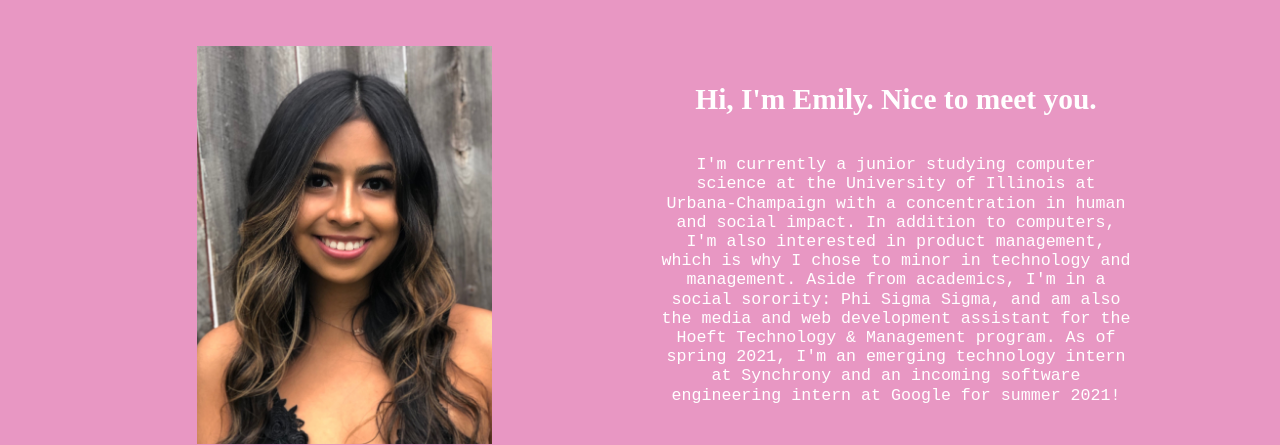
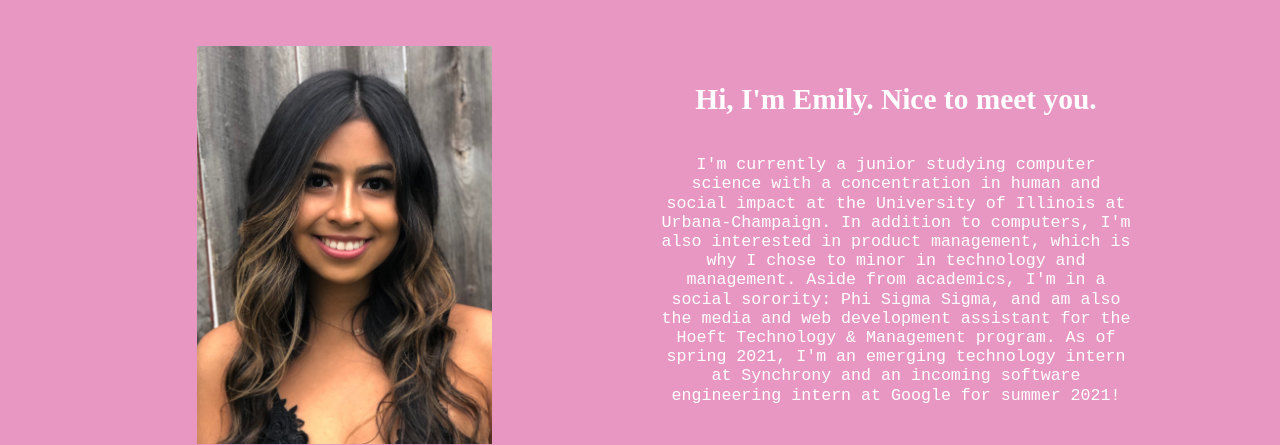
Before and after one commit to emilyvera/emilyvera.github.io, a plain HTML site: page index.html in a window 1280 px wide. Shown: the part 940-1385 px from the top of the page. Drawn offline with Linux system fonts and the light colour scheme; some packages are replaced by stand-ins of ours; a script that the page names is missing.

Commit message:
add padding to bottom of page

```diff
--- a/index.html
+++ b/index.html
@@ -58,9 +58,9 @@
             <div id="col2" class="vertical-center">
                 <h2 class="center">Hi, I'm Emily. Nice to meet you.</h2>
                 <p class="white-text center aboutme-block">
-                    I'm currently a junior studying computer science at the University
-                    of Illinois at Urbana-Champaign with a concentration in human and
-                    social impact. In addition to computers, I'm also interested in
+                    I'm currently a junior studying computer science with a concentration
+                    in human and social impact at the University of Illinois at
+                    Urbana-Champaign. In addition to computers, I'm also interested in
                     product management, which is why I chose to minor in technology
                     and management. Aside from academics, I'm in a social sorority:
                     Phi Sigma Sigma, and am also the media and web development assistant
--- a/style.css
+++ b/style.css
@@ -3,6 +3,7 @@ body {
   height: 100%;
   margin: 0;
   padding: 0;
+  padding-bottom: 7%;
   scroll-behavior: smooth;
 }
 
```
